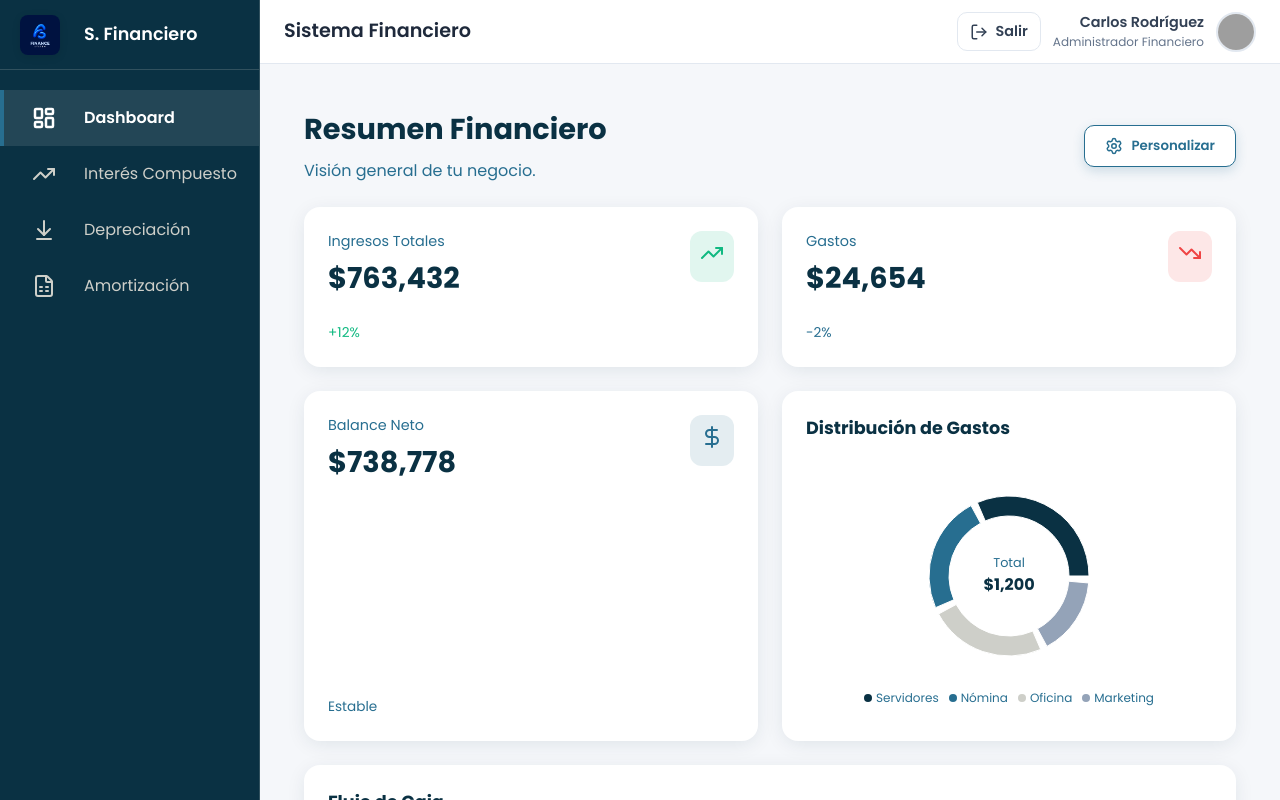
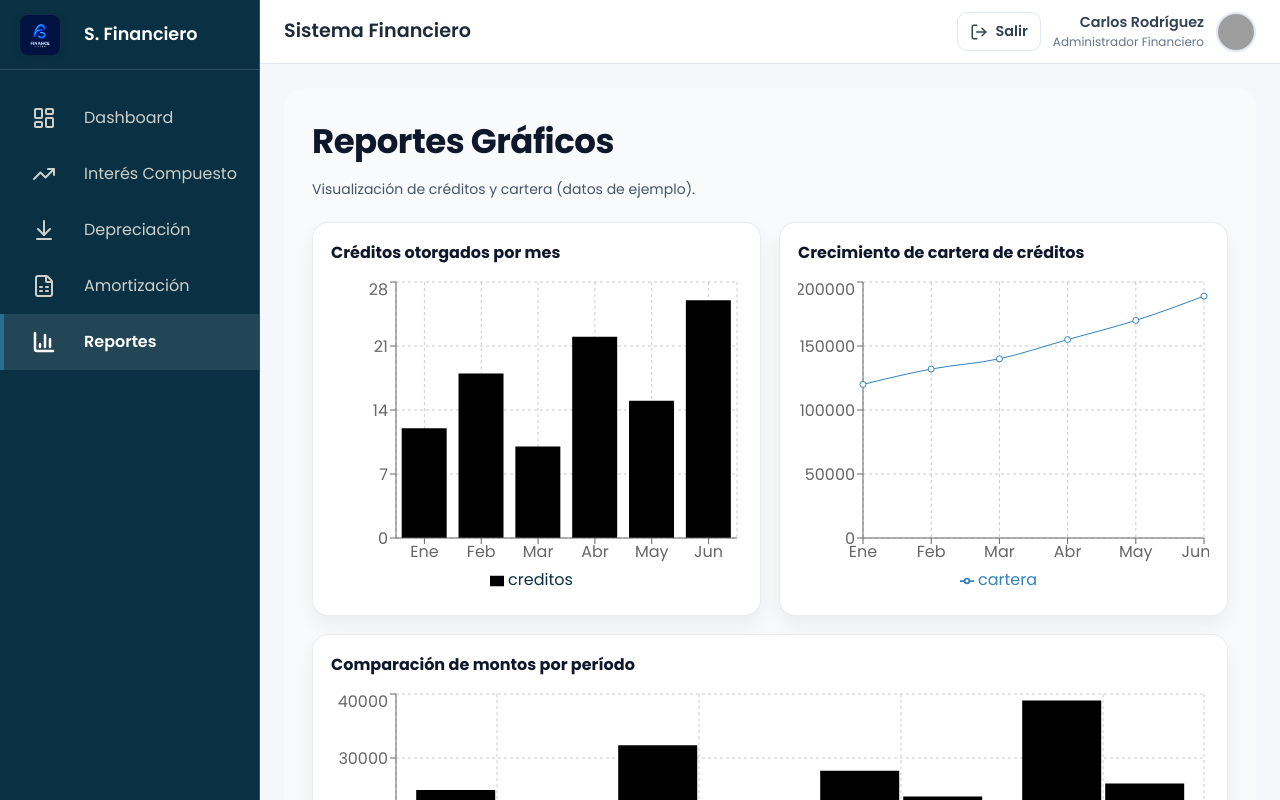
Before and after one commit to PaulaMarquezM/SistemaFinanciero, a React (Vite) app: page /reportes in a window 1280 px wide. Before the commit this address led to /. Shown: the top 800 px of the page. Built offline with nearby package versions, Linux system fonts and the light colour scheme; sample sign-in values are in the browser's storage; grey boxes are pictures that could not be loaded.

Commit message:
Completo Equipo 3, Persona 3

```diff
--- a/package.json
+++ b/package.json
@@ -21,7 +21,7 @@
     "react": "^19.2.0",
     "react-dom": "^19.2.0",
     "react-router-dom": "^7.12.0",
-    "recharts": "^3.6.0",
+    "recharts": "^3.7.0",
     "xlsx": "^0.18.5"
   },
   "devDependencies": {
--- a/src/App.tsx
+++ b/src/App.tsx
@@ -6,6 +6,7 @@ import DepreciacionPage from "./pages/Depreciacion/DepreciacionPage";
 import AmortizationPage from "./pages/AmortizationPage";
 import LoginPage from "./pages/LoginPage";
 import RegisterPage from "./pages/RegisterPage";
+import Reportes from "./pages/Reportes";
 import type { User } from "./types/layout.types";
 
 // Datos de ejemplo (esto sí déjalo por ahora)
@@ -42,6 +43,7 @@ const App = () => {
           <Route path="interes-compuesto" element={<CompoundInterestPage />} />
           <Route path="depreciacion" element={<DepreciacionPage />} />
           <Route path="amortizacion" element={<AmortizationPage />} />
+          <Route path="reportes" element={<Reportes />} />
           <Route path="*" element={<Navigate to="/" replace />} />
         </Route>
       </Routes>
--- a/src/components/SimpleInterestForm.tsx
+++ b/src/components/SimpleInterestForm.tsx
@@ -206,7 +206,10 @@ export default function SimpleInterestForm() {
   const [interestTotal, setInterestTotal] = useState(0);
   const [finalAmount, setFinalAmount] = useState(0);
 
-  const canCalculate = useMemo(() => capital > 0 && rate > 0 && time > 0, [capital, rate, time]);
+  const canCalculate = useMemo(
+    () => capital > 0 && rate > 0 && time > 0,
+    [capital, rate, time]
+  );
 
   const calculate = () => {
     if (!canCalculate) return;
@@ -247,7 +250,12 @@ export default function SimpleInterestForm() {
 
     const tableData = [
       ["Periodo", "Capital Inicial", "Interés", "Capital Final"],
-      ...rows.map((r) => [r.period, Number(r.start.toFixed(2)), Number(r.interest.toFixed(2)), Number(r.end.toFixed(2))]),
+      ...rows.map((r) => [
+        r.period,
+        Number(r.start.toFixed(2)),
+        Number(r.interest.toFixed(2)),
+        Number(r.end.toFixed(2)),
+      ]),
     ];
 
     const summary = [
@@ -263,38 +271,132 @@ export default function SimpleInterestForm() {
     XLSX.utils.book_append_sheet(wb, ws, "Interés");
     const out = XLSX.write(wb, { bookType: "xlsx", type: "array" });
 
-    saveAs(new Blob([out], { type: "application/octet-stream" }), "calculo-interes.xlsx");
+    saveAs(
+      new Blob([out], { type: "application/octet-stream" }),
+      "calculo-interes.xlsx"
+    );
   };
 
-  const exportPDF = () => {
+  // ✅ PDF con encabezado + logo + footer con fecha/hora y páginas
+  const exportPDF = async () => {
     if (rows.length === 0) return;
 
     const doc = new jsPDF();
 
+    const formatMoney = (n: number) => `$${n.toFixed(2)}`;
+
+    const loadImageAsDataURL = (url: string) =>
+      new Promise<string>((resolve, reject) => {
+        const img = new Image();
+        img.crossOrigin = "anonymous";
+        img.onload = () => {
+          const canvas = document.createElement("canvas");
+          canvas.width = img.width;
+          canvas.height = img.height;
+          const ctx = canvas.getContext("2d");
+          if (!ctx) return reject(new Error("No se pudo obtener contexto 2D"));
+          ctx.drawImage(img, 0, 0);
+          resolve(canvas.toDataURL("image/png"));
+        };
+        img.onerror = () => reject(new Error("No se pudo cargar el logo"));
+        img.src = url;
+      });
+
+    const marginX = 14;
+    const headerHeight = 26;
+    const footerHeight = 14;
+
+    // Cargar logo desde /public
+    let logoDataUrl = "";
+    try {
+      logoDataUrl = await loadImageAsDataURL("/LOGOSF.png");
+    } catch {
+      logoDataUrl = "";
+    }
+
+    // Header (se usará en cada página)
+    const drawHeader = () => {
+      const pageW = doc.internal.pageSize.getWidth();
+
+      doc.setFillColor(241, 245, 249);
+      doc.rect(0, 0, pageW, headerHeight, "F");
+
+      if (logoDataUrl) {
+        doc.addImage(logoDataUrl, "PNG", marginX, 4, 18, 18);
+      }
+
+      const titleX = logoDataUrl ? marginX + 22 : marginX;
+
+      doc.setFont("helvetica", "bold");
+      doc.setFontSize(13);
+      doc.setTextColor(15, 23, 42);
+      doc.text("Cooperativa — Sistema Financiero", titleX, 12);
+
+      doc.setFont("helvetica", "normal");
+      doc.setFontSize(10);
+      doc.setTextColor(71, 85, 105);
+      doc.text("Reporte generado automáticamente", titleX, 18);
+
+      doc.setDrawColor(226, 232, 240);
+      doc.line(marginX, headerHeight, pageW - marginX, headerHeight);
+    };
+
+    // Footer (se usará en cada página)
+    const drawFooter = (pageNumber: number, totalPages: number) => {
+      const pageH = doc.internal.pageSize.getHeight();
+      const pageW = doc.internal.pageSize.getWidth();
+
+      doc.setFont("helvetica", "normal");
+      doc.setFontSize(9);
+      doc.setTextColor(100, 116, 139);
+
+      doc.text(`Generado: ${new Date().toLocaleString()}`, marginX, pageH - 8);
+      doc.text(
+        `Página ${pageNumber} de ${totalPages}`,
+        pageW - marginX,
+        pageH - 8,
+        { align: "right" }
+      );
+    };
+
+    // --- Primera página ---
+    drawHeader();
+
+    let y = headerHeight + 10;
+
     doc.setFont("helvetica", "bold");
-    doc.setFontSize(16);
-    doc.text("Cálculo de Interés Simple y Compuesto", 14, 16);
+    doc.setFontSize(15);
+    doc.setTextColor(15, 23, 42);
+    doc.text("Cálculo de Interés Simple y Compuesto", marginX, y);
+    y += 8;
 
     doc.setFont("helvetica", "normal");
     doc.setFontSize(11);
+    doc.setTextColor(51, 65, 85);
 
     const infoLines = [
       `Cliente: ${clientName || "—"}`,
       `Fecha: ${date}`,
       `Tipo: ${type === "simple" ? "Interés Simple" : "Interés Compuesto"}`,
-      `Capital: $${capital.toFixed(2)}`,
+      `Capital: ${formatMoney(capital)}`,
       `Tasa anual: ${rate}%`,
       `Tiempo: ${time} años`,
     ];
 
-    let y = 26;
     infoLines.forEach((line) => {
-      doc.text(line, 14, y);
-      y += 7;
+      doc.text(line, marginX, y);
+      y += 6;
     });
 
+    // Tabla con repetición de encabezado en cada página (didDrawPage)
     autoTable(doc, {
       startY: y + 4,
+      margin: {
+        top: headerHeight + 8,
+        bottom: footerHeight + 6,
+        left: marginX,
+        right: marginX,
+      },
       head: [["Periodo", "Capital Inicial", "Interés", "Capital Final"]],
       body: rows.map((r) => [
         r.period,
@@ -304,18 +406,59 @@ export default function SimpleInterestForm() {
       ]),
       styles: { fontSize: 10 },
       headStyles: { fillColor: [15, 61, 76] },
+      didDrawPage: () => {
+        // Se ejecuta en cada página creada por la tabla
+        drawHeader();
+      },
     });
+
+    // Resumen (si hay poco espacio, jsPDF lo baja, y si no cabe, crea página)
+    const lastY = (doc as any).lastAutoTable?.finalY ?? y + 30;
+
+    // Si el resumen se va a salir, creamos nueva página
+    const pageH = doc.internal.pageSize.getHeight();
+    if (lastY + 38 > pageH - footerHeight) {
+      doc.addPage();
+      drawHeader();
+    }
+
+    const startSummaryY =
+      (doc as any).lastAutoTable?.finalY && (doc as any).lastAutoTable.finalY < pageH - 60
+        ? (doc as any).lastAutoTable.finalY + 12
+        : headerHeight + 20;
+
+    doc.setFont("helvetica", "bold");
+    doc.setFontSize(12);
+    doc.setTextColor(15, 23, 42);
+    doc.text("Resumen", marginX, startSummaryY);
+
+    doc.setFont("helvetica", "normal");
+    doc.setFontSize(11);
+    doc.setTextColor(51, 65, 85);
+    doc.text(`Capital: ${formatMoney(capital)}`, marginX, startSummaryY + 8);
+    doc.text(
+      `Interés generado: ${formatMoney(interestTotal)}`,
+      marginX,
+      startSummaryY + 14
+    );
+    doc.text(
+      `Monto final: ${formatMoney(finalAmount)}`,
+      marginX,
+      startSummaryY + 20
+    );
+
+    // Footer en todas las páginas (después de que el PDF ya tiene todas las páginas)
+    const totalPages = doc.getNumberOfPages();
+    for (let p = 1; p <= totalPages; p++) {
+      doc.setPage(p);
+      drawFooter(p, totalPages);
+    }
 
     doc.save("calculo-interes.pdf");
   };
 
   return (
     <div style={styles.page}>
-      <div style={{ marginBottom: 10 }}>
-        <h1 style={styles.title}>Cálculo de Interés Simple y Compuesto</h1>
-        <div style={styles.subtitle}>Ingresa los datos, calcula y exporta el reporte en PDF o Excel.</div>
-      </div>
-
       <div style={styles.grid2}>
         {/* ===== CARD ENTRADAS ===== */}
         <div style={styles.card}>
@@ -391,21 +534,40 @@ export default function SimpleInterestForm() {
           </div>
 
           <div style={styles.btnRow}>
-            <button style={styles.primaryBtn} onClick={calculate} disabled={!canCalculate}>
+            <button
+              style={styles.primaryBtn}
+              onClick={calculate}
+              disabled={!canCalculate}
+            >
               Calcular
             </button>
 
-            <button style={styles.ghostBtn} onClick={exportPDF} disabled={rows.length === 0}>
+            <button
+              style={styles.ghostBtn}
+              onClick={exportPDF}
+              disabled={rows.length === 0}
+            >
               Exportar PDF
             </button>
 
-            <button style={styles.ghostBtn} onClick={exportExcel} disabled={rows.length === 0}>
+            <button
+              style={styles.ghostBtn}
+              onClick={exportExcel}
+              disabled={rows.length === 0}
+            >
               Exportar Excel
             </button>
           </div>
 
           {!canCalculate && (
-            <div style={{ marginTop: 10, color: "#ef4444", fontSize: 13, fontWeight: 700 }}>
+            <div
+              style={{
+                marginTop: 10,
+                color: "#ef4444",
+                fontSize: 13,
+                fontWeight: 700,
+              }}
+            >
               * Completa Capital, Tasa y Tiempo (mayores que 0).
             </div>
           )}
@@ -415,12 +577,12 @@ export default function SimpleInterestForm() {
         <div style={styles.card}>
           <div style={styles.cardTitle}>Explicación académica</div>
           <div style={styles.hint}>
-            <strong>Interés simple:</strong> el interés se calcula siempre sobre el capital inicial durante todos los
-            periodos.
+            <strong>Interés simple:</strong> el interés se calcula siempre sobre el
+            capital inicial durante todos los periodos.
             <br />
             <br />
-            <strong>Interés compuesto:</strong> el interés se calcula sobre el capital acumulado, por eso el crecimiento
-            aumenta con el tiempo.
+            <strong>Interés compuesto:</strong> el interés se calcula sobre el
+            capital acumulado, por eso el crecimiento aumenta con el tiempo.
             <br />
             <br />
             Fórmula simple: <strong>I = C · i · t</strong> <br />
--- a/src/config/navigation.ts
+++ b/src/config/navigation.ts
@@ -2,7 +2,8 @@ import {
   LayoutDashboard,
   TrendingUp,
   ArrowDownToLine,
-  FileSpreadsheet
+  FileSpreadsheet,
+  BarChart3   // 👈 nuevo icono
 } from 'lucide-react';
 
 export const NAV_ITEMS = [
@@ -25,8 +26,15 @@ export const NAV_ITEMS = [
     title: 'Amortización',
     path: '/amortizacion',
     icon: FileSpreadsheet
+  },
+
+  // ✅ NUEVA PÁGINA
+  {
+    title: 'Reportes',
+    path: '/reportes',
+    icon: BarChart3
   }
 ];
 
 export const APP_NAME = 'Sistema Financiero';
-export const APP_LOGO = 'SF'; // O puedes importar un icono aquí también
+export const APP_LOGO = 'SF';
--- /dev/null
+++ b/src/pages/Reportes.tsx
@@ -0,0 +1,146 @@
+import {
+  BarChart,
+  Bar,
+  LineChart,
+  Line,
+  XAxis,
+  YAxis,
+  CartesianGrid,
+  Tooltip,
+  Legend,
+  ResponsiveContainer,
+} from "recharts";
+
+const styles = {
+  page: {
+    background: "#f8fafc",
+    borderRadius: 20,
+    padding: 28,
+  } as React.CSSProperties,
+  title: {
+    fontWeight: 900,
+    fontSize: 34,
+    margin: "0 0 18px",
+    color: "#0f172a",
+    letterSpacing: -0.5,
+  } as React.CSSProperties,
+  subtitle: {
+    marginTop: -6,
+    marginBottom: 22,
+    color: "#475569",
+    fontSize: 14,
+  } as React.CSSProperties,
+  grid: {
+    display: "grid",
+    gridTemplateColumns: "1fr 1fr",
+    gap: 18,
+  } as React.CSSProperties,
+  card: {
+    background: "white",
+    borderRadius: 16,
+    padding: 18,
+    boxShadow: "0 10px 20px rgba(2, 6, 23, 0.06)",
+    border: "1px solid rgba(15, 23, 42, 0.08)",
+  } as React.CSSProperties,
+  cardTitle: {
+    fontWeight: 800,
+    color: "#0f172a",
+    margin: "0 0 12px",
+    fontSize: 16,
+  } as React.CSSProperties,
+  chartWrap: {
+    width: "100%",
+    height: 320,
+  } as React.CSSProperties,
+};
+
+// ✅ Datos de ejemplo (después se conectan a backend o a un JSON real)
+const creditosPorMes = [
+  { mes: "Ene", creditos: 12 },
+  { mes: "Feb", creditos: 18 },
+  { mes: "Mar", creditos: 10 },
+  { mes: "Abr", creditos: 22 },
+  { mes: "May", creditos: 15 },
+  { mes: "Jun", creditos: 26 },
+];
+
+const crecimientoCartera = [
+  { mes: "Ene", cartera: 120000 },
+  { mes: "Feb", cartera: 132000 },
+  { mes: "Mar", cartera: 140000 },
+  { mes: "Abr", cartera: 155000 },
+  { mes: "May", cartera: 170000 },
+  { mes: "Jun", cartera: 189000 },
+];
+
+const comparacionPorPeriodo = [
+  { periodo: "P1", montoA: 25000, montoB: 18000 },
+  { periodo: "P2", montoA: 32000, montoB: 21000 },
+  { periodo: "P3", montoA: 28000, montoB: 24000 },
+  { periodo: "P4", montoA: 39000, montoB: 26000 },
+];
+
+export default function Reportes() {
+  return (
+    <div style={styles.page}>
+      <h1 style={styles.title}>Reportes Gráficos</h1>
+      <div style={styles.subtitle}>
+        Visualización de créditos y cartera (datos de ejemplo).
+      </div>
+
+      <div style={styles.grid}>
+        {/* 1) Créditos otorgados por mes */}
+        <div style={styles.card}>
+          <div style={styles.cardTitle}>Créditos otorgados por mes</div>
+          <div style={styles.chartWrap}>
+            <ResponsiveContainer width="100%" height="100%">
+              <BarChart data={creditosPorMes}>
+                <CartesianGrid strokeDasharray="3 3" />
+                <XAxis dataKey="mes" />
+                <YAxis />
+                <Tooltip />
+                <Legend />
+                <Bar dataKey="creditos" />
+              </BarChart>
+            </ResponsiveContainer>
+          </div>
+        </div>
+
+        {/* 2) Crecimiento de cartera */}
+        <div style={styles.card}>
+          <div style={styles.cardTitle}>Crecimiento de cartera de créditos</div>
+          <div style={styles.chartWrap}>
+            <ResponsiveContainer width="100%" height="100%">
+              <LineChart data={crecimientoCartera}>
+                <CartesianGrid strokeDasharray="3 3" />
+                <XAxis dataKey="mes" />
+                <YAxis />
+                <Tooltip />
+                <Legend />
+                <Line type="monotone" dataKey="cartera" />
+              </LineChart>
+            </ResponsiveContainer>
+          </div>
+        </div>
+
+        {/* 3) Comparación de montos por período */}
+        <div style={{ ...styles.card, gridColumn: "1 / -1" }}>
+          <div style={styles.cardTitle}>Comparación de montos por período</div>
+          <div style={styles.chartWrap}>
+            <ResponsiveContainer width="100%" height="100%">
+              <BarChart data={comparacionPorPeriodo}>
+                <CartesianGrid strokeDasharray="3 3" />
+                <XAxis dataKey="periodo" />
+                <YAxis />
+                <Tooltip />
+                <Legend />
+                <Bar dataKey="montoA" name="Monto A" />
+                <Bar dataKey="montoB" name="Monto B" />
+              </BarChart>
+            </ResponsiveContainer>
+          </div>
+        </div>
+      </div>
+    </div>
+  );
+}
```
Also changed, not shown: 1 other file (tests, documents, lock files or other folders).
